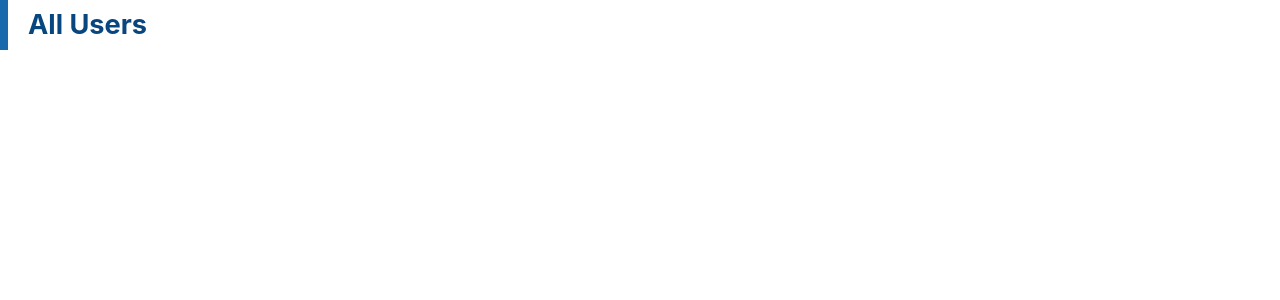
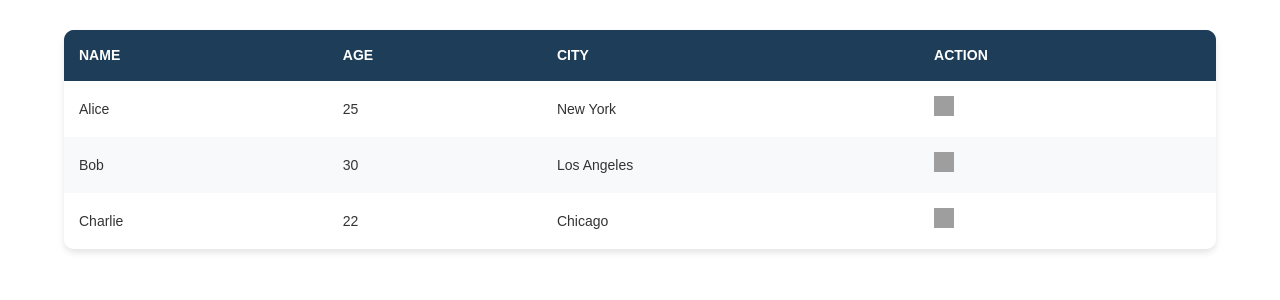
Before and after one commit to Axioware/A.R.C.H.-Logistics, a React (Create React App) app in the folder frontend/: page /moiz in a window 1280 px wide. Shown: the top 300 px of the page. Built offline with nearby package versions, Linux system fonts and the light colour scheme; grey boxes are pictures that could not be loaded.

Commit message:
Modify Table Component

```diff
--- /dev/null
+++ b/frontend/src/Components/Table_Components/Table.js
@@ -0,0 +1,199 @@
+import React, { useState, useEffect } from 'react';
+
+function rgbArrayToString(rgbArray) {
+  if (Array.isArray(rgbArray) && rgbArray.length === 3) {
+    const [r, g, b] = rgbArray;
+    return `rgb(${r}, ${g}, ${b})`;
+  }
+  return '#1E3D59';
+}
+
+export default function Table({
+  number_of_headings,
+  headings,
+  heading_background,
+  heading_color,
+  sort_function,
+  data,
+  loading,
+  success,
+  last_column,
+  last_column_text,
+  last_column_icon,
+  last_column_function,
+  handleRefresh,
+}) {
+  const headingBackgroundColor = rgbArrayToString(heading_background);
+  const headingTextColor = rgbArrayToString(heading_color);
+
+  return (
+    <div className="custom-table-wrapper">
+      {loading ? (
+        <div className="loading-spinner">
+          <div className="spinner"></div>
+        </div>
+      ) : success ? (
+        <table className="custom-table">
+          <thead>
+            <tr style={{ backgroundColor: headingBackgroundColor, color: headingTextColor }}>
+              {headings.map((heading, index) => (
+                <th key={index} onClick={() => sort_function(heading)}>
+                  {heading}
+                </th>
+              ))}
+              {last_column && <th>Action</th>}
+            </tr>
+          </thead>
+          <tbody>
+            {data.map((row, rowIndex) => (
+              <tr key={rowIndex}>
+                {headings.map((heading, colIndex) => (
+                  <td key={colIndex}>{row[heading]}</td>
+                ))}
+                {last_column && (
+                  <td>
+                    <button
+                      onClick={() => last_column_function(row)}
+                      style={{ border: 'none', background: 'none', cursor: 'pointer' }}
+                    >
+                      {last_column_icon ? (
+                        <img
+                          src={last_column_icon}
+                          alt="Action Icon"
+                          style={{ width: '20px', height: '20px' }}
+                        />
+                      ) : (
+                        last_column_text
+                      )}
+                    </button>
+                  </td>
+                )}
+              </tr>
+            ))}
+          </tbody>
+        </table>
+      ) : (
+        <div>
+          <p>Failed to load data.</p>
+          <button
+            className="refresh-button"
+            onClick={(e) => {
+              e.stopPropagation();
+              handleRefresh();
+            }}
+          >
+            <svg xmlns="http://www.w3.org/2000/svg" width="50px" height="50px" viewBox="0 0 24 24">
+              <path
+                fill="black"
+                d="M12 20q-3.35 0-5.675-2.325T4 12t2.325-5.675T12 4q1.725 0 3.3.712T18 6.75V4h2v7h-7V9h4.2q-.8-1.4-2.187-2.2T12 6Q9.5 6 7.75 7.75T6 12t1.75 4.25T12 18q1.925 0 3.475-1.1T17.65 14h2.1q-.7 2.65-2.85 4.325T12 20"
+              />
+            </svg>
+          </button>
+        </div>
+      )}
+
+      <style>
+        {`
+          .custom-table-wrapper {
+            max-width: 90%;
+            margin: 30px auto;
+            text-align: center;
+            font-family: 'Arial', sans-serif;
+          }
+
+          .custom-table {
+            width: 100%;
+            border-collapse: collapse;
+            box-shadow: 0 4px 6px rgba(0, 0, 0, 0.1);
+            border-radius: 10px;
+            overflow: hidden;
+          }
+
+          .custom-table th,
+          .custom-table td {
+            padding: 15px;
+            text-align: left;
+            border: none;
+          }
+
+          .custom-table th {
+            background-color: ${headingBackgroundColor};
+            color: ${headingTextColor};
+            font-weight: bold;
+            text-transform: uppercase;
+            font-size: 14px;
+            cursor: pointer;
+            transition: background-color 0.3s ease, color 0.3s ease;
+          }
+
+          .custom-table th:hover {
+            background-color: #233445;
+            color: #fff;
+          }
+
+          .custom-table tr:nth-child(even) {
+            background-color: #f8f9fa;
+          }
+
+          .custom-table tr:nth-child(odd) {
+            background-color: #ffffff;
+          }
+
+          .custom-table tr:hover {
+            background-color: #f1f1f1;
+          }
+
+          .custom-table td {
+            font-size: 14px;
+            color: #333;
+          }
+
+          .loading-spinner {
+            display: flex;
+            justify-content: center;
+            align-items: center;
+            height: 200px;
+          }
+
+          .spinner {
+            border: 5px solid #f3f3f3;
+            border-top: 5px solid #3498db;
+            border-radius: 50%;
+            width: 50px;
+            height: 50px;
+            animation: spin 1s linear infinite;
+          }
+
+          @keyframes spin {
+            0% { transform: rotate(0deg); }
+            100% { transform: rotate(360deg); }
+          }
+
+          .refresh-button {
+            // background-color: #1E3D59;
+            color: white;
+            border: none;
+            padding: 10px 20px;
+            cursor: pointer;
+            border-radius: 5px;
+            font-size: 16px;
+            transition: background-color 0.3s ease;
+          }
+
+          .refresh-button:hover {
+            // background-color: #3E5A79;
+          }
+
+          .refresh-button svg {
+            margin-left: 10px;
+            transition: transform 0.3s ease;
+          }
+
+          .refresh-button:hover svg {
+            transform: rotate(360deg);
+          }
+        `}
+      </style>
+    </div>
+  );
+}
--- a/frontend/src/Pages/Moiz.js
+++ b/frontend/src/Pages/Moiz.js
@@ -1,18 +1,89 @@
-import React from 'react';
-import PageHeading from '../Components/Table_Components/PageHeading'; // Adjust the path as needed
+import React, { useState, useEffect } from 'react';
+import Table from '../Components/Table_Components/Table';
 
 function App() {
+  const [data, setData] = useState([]);
+  const [loading, setLoading] = useState(true);
+  const [success, setSuccess] = useState(false);
+  const [sortOrder, setSortOrder] = useState('asc'); // Track sort order
+
+  const headings = ['Name', 'Age', 'City'];
+
+  // Simulate API request
+  const loadingFunction = () => {
+    return new Promise((resolve, reject) => {
+      setTimeout(() => {
+        const success = Math.random() > 0.5; // Random success or failure
+        if (success) {
+          resolve([
+            // Simulate a successful response
+            { Name: 'Alice', Age: 25, City: 'New York' },
+            { Name: 'Bob', Age: 30, City: 'Los Angeles' },
+            { Name: 'Charlie', Age: 22, City: 'Chicago' },
+          ]);
+        } else {
+          reject('Failed to load data');
+        }
+      }, 2000); // Simulate 2-second delay
+    });
+  };
+
+  useEffect(() => {
+    fetchData(); // Initial data load
+  }, []);
+
+  // Function to fetch data
+  const fetchData = () => {
+    setLoading(true); // Set loading to true while data is being fetched
+    loadingFunction()
+      .then((data) => {
+        setData(data);
+        setSuccess(true);
+      })
+      .catch(() => {
+        setSuccess(false);
+      })
+      .finally(() => {
+        setLoading(false); // Stop loading after fetching data
+      });
+  };
+
+  // Sorting handler
+  const handleSort = (column) => {
+    console.log(`Sorting by column: ${column}`);
+    const sortedData = [...data].sort((a, b) => {
+      if (sortOrder === 'asc') {
+        return a[column] > b[column] ? 1 : -1;
+      } else {
+        return a[column] < b[column] ? 1 : -1;
+      }
+    });
+    setData(sortedData);
+    setSortOrder(sortOrder === 'asc' ? 'desc' : 'asc'); // Toggle sort order
+  };
+
+  // Handle refresh button click
+  const handleRefresh = () => {
+    fetchData(); // Call fetchData to refresh the data
+  };
+
   return (
-    <div>
-      <PageHeading
-  text="All Users"
-  text_color={[8, 70, 127]}  // Blue text color
-  sidebar_color={[25, 106, 172]} // Green sidebar color
-  width="20%"
-  height="50px"
-  font_size="1.7rem"
-/>
-
+    <div className="table-container">
+      <Table
+        number_of_headings={headings.length}
+        headings={headings}
+        heading_background={[30, 61, 89]} // Purple background
+        heading_color={[255, 255, 255]} // White text color
+        sort_function={handleSort}
+        data={data}
+        loading={loading}
+        success={success}
+        last_column={true}
+        last_column_text="Details"
+        last_column_icon="https://example.com/icon.png" // Replace with your icon URL
+        last_column_function={() => {}}
+        handleRefresh={handleRefresh} // Pass the refresh function
+      />
     </div>
   );
 }
```
